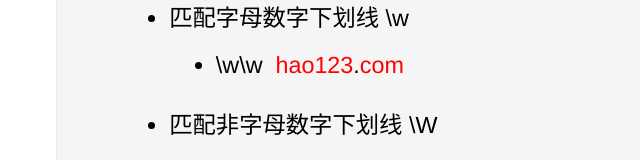
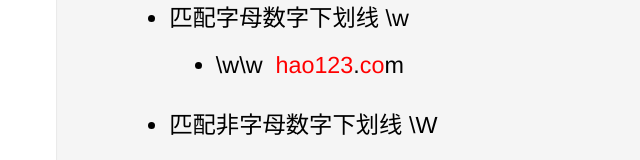
Before and after one commit to solos/solos.github.com, a plain HTML site: page tutorial/regex_tutorial.html in a window 1280 px wide. Shown: the part 1567-1727 px from the top of the page, 0-640 px from the left. Drawn offline with Linux system fonts and the light colour scheme.

Commit message:
error corrected
error corrected

```diff
--- a/tutorial/regex_tutorial.html
+++ b/tutorial/regex_tutorial.html
@@ -83,7 +83,7 @@
 								匹配字母数字下划线 \w
 								<ul class="unsorted"><br/>
 									<li class="list">
-										\w\w&nbsp;&nbsp;<span class="match" >hao123</span>.<span class="match" >com</span></li><br/>
+										\w\w&nbsp;&nbsp;<span class="match" >hao123</span>.<span class="match" >co</span>m</li><br/>
 								</ul>
 							</li>
 							<li class="list">
```
